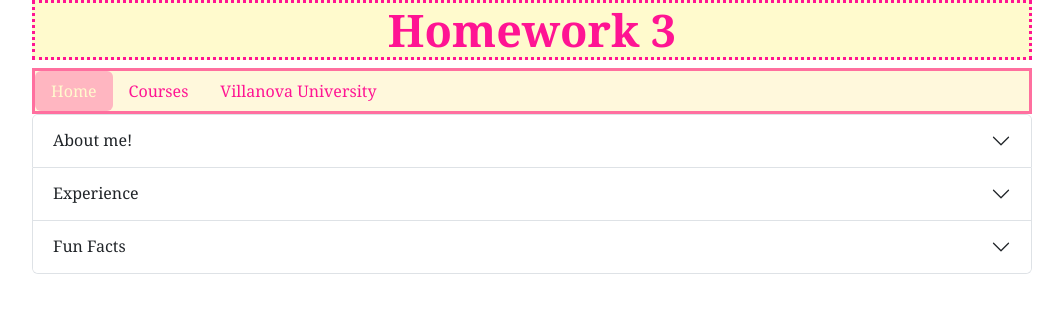
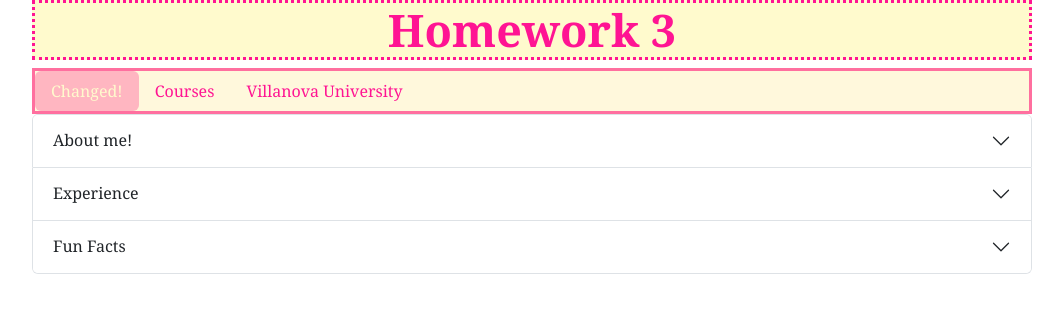
Before and after one commit to leenafadul/Platform-fall26, a plain HTML site: page HW3/index.html in a window 1280 px wide. Shown: the whole page, without its empty margins (108-1171 px from the left). Drawn offline with nearby package versions, Linux system fonts and the light colour scheme.

Commit message:
changed tab

```diff
--- a/HW3/index.html
+++ b/HW3/index.html
@@ -11,7 +11,7 @@
             <div class = "banner">
                 <ul class="nav nav-pills">
                     <li class="nav-item">
-                        <a class="nav-link active" href="index.html">Home</a>
+                        <a class="nav-link active" href="index.html">Changed!</a>
                     </li>
                     <li class="nav-item">
                         <a class="nav-link" href="courses.html">Courses</a>
@@ -21,7 +21,6 @@
                     </li>
                 </ul>
             </div>
-
 
                 <div class="accordion" id="accordionExample">
                     <div class="accordion-item">
```
